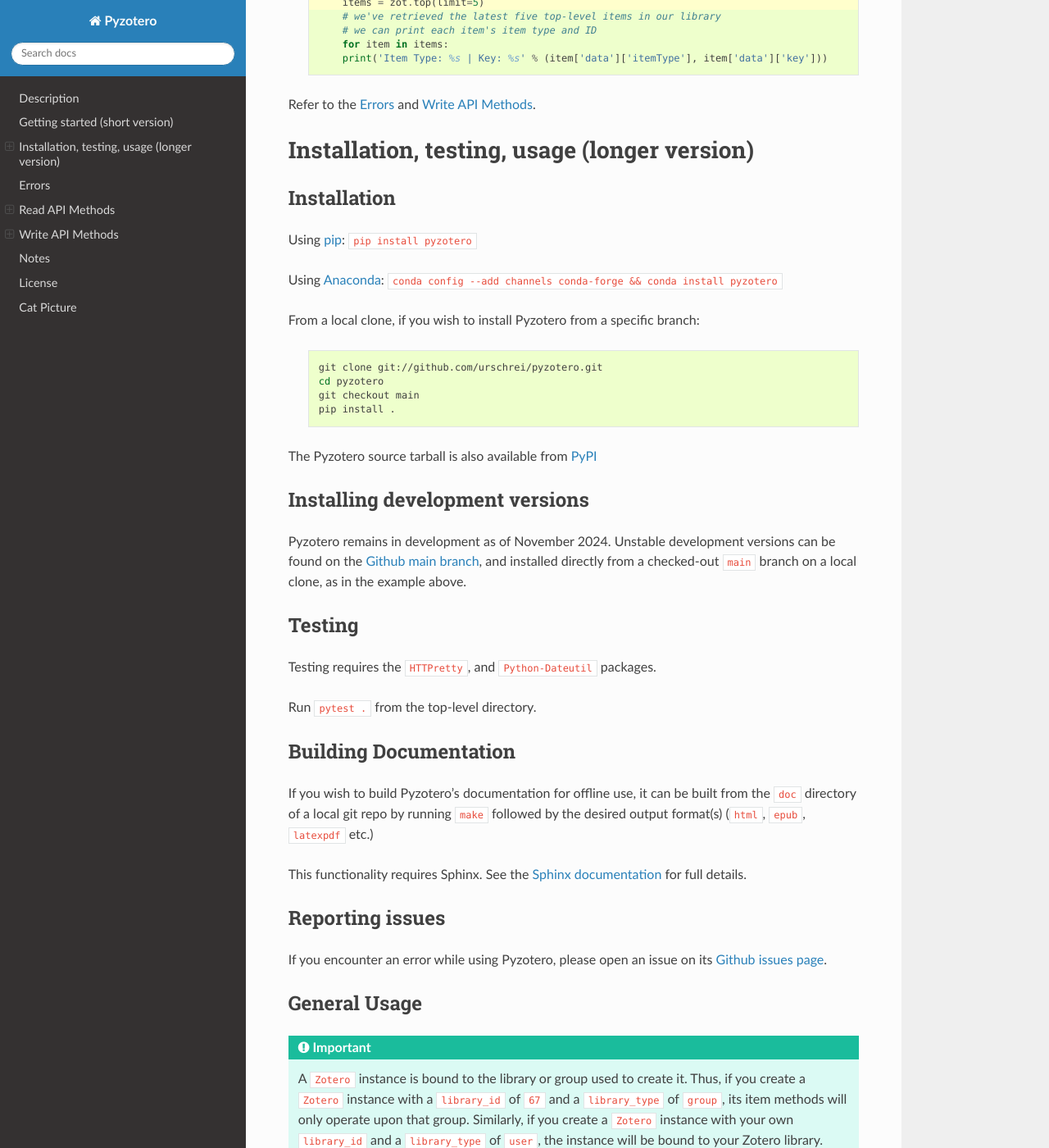
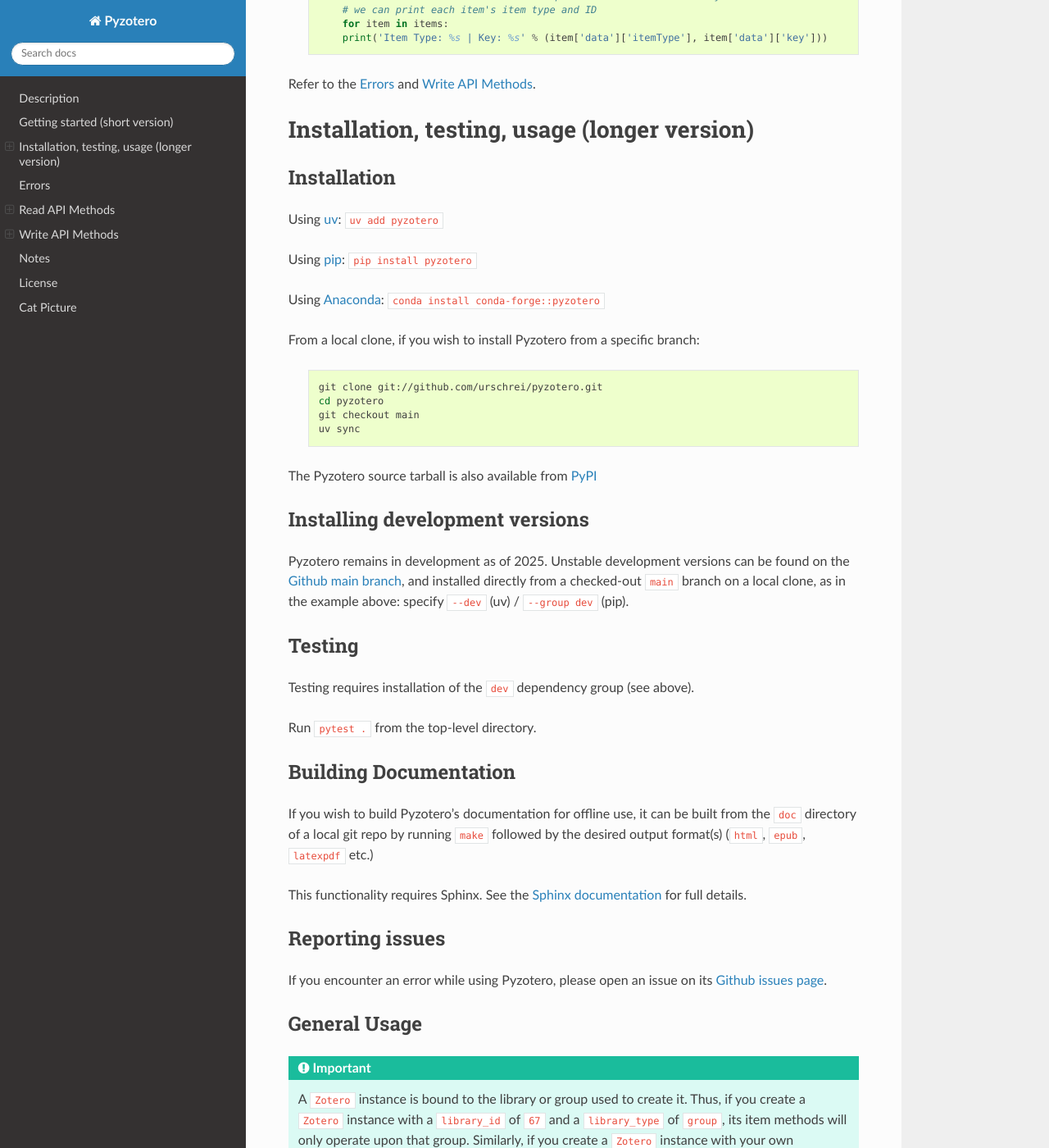
Before and after one commit to urschrei/pyzotero, a Sphinx documentation site: the page built from doc/index.rst, in a window 1280 px wide and 1400 px high, scrolled down 664 px. Shown: the whole window at 82% size. Built offline with Sphinx 7.4.7 and the Read the Docs theme 3.1.0, drawn with Linux system fonts in a browser that asks for light colours; some of the changed text lies outside the part shown.

Commit message:
Doc update

```diff
--- a/doc/index.rst
+++ b/doc/index.rst
@@ -14,7 +14,7 @@
 
 Getting started (short version)
 ===============================
-1. In a shell / prompt: ``pip install pyzotero`` or ``conda config --add channels conda-forge && conda install pyzotero``
+1. ``uv add pyzotero`` or ``pip install pyzotero`` or ``conda install conda-forge::pyzotero``
 2. You'll need the ID of the personal or group library you want to access:
 
   * Your **personal library ID** is available `here <https://www.zotero.org/settings/keys>`_, in the section ``Your userID for use in API calls``
@@ -48,9 +48,11 @@
 ============
 Installation
 ============
+Using `uv <https://docs.astral.sh/uv/concepts/projects/dependencies/#adding-dependencies>`_: ``uv add pyzotero``
+
 Using `pip <http://www.pip-installer.org/en/latest/index.html>`_: ``pip install pyzotero``
 
-Using `Anaconda <https://www.anaconda.com/distribution/>`_: ``conda config --add channels conda-forge && conda install pyzotero``
+Using `Anaconda <https://www.anaconda.com/distribution/>`_: ``conda install conda-forge::pyzotero``
 
 From a local clone, if you wish to install Pyzotero from a specific branch:
 
@@ -60,7 +62,7 @@
         git clone git://github.com/urschrei/pyzotero.git
         cd pyzotero
         git checkout main
-        pip install .
+        uv sync
 
 The Pyzotero source tarball is also available from `PyPI <http://pypi.python.org/pypi/Pyzotero>`_
 
@@ -69,13 +71,13 @@
 ===============================
 Installing development versions
 ===============================
-Pyzotero remains in development as of November 2024. Unstable development versions can be found on the `Github main branch <https://github.com/urschrei/pyzotero/tree/main>`_, and installed directly from a checked-out ``main`` branch on a local clone, as in the example above.
+Pyzotero remains in development as of 2025. Unstable development versions can be found on the `Github main branch <https://github.com/urschrei/pyzotero/tree/main>`_, and installed directly from a checked-out ``main`` branch on a local clone, as in the example above: specify ``--dev`` (uv) / ``--group dev`` (pip).
 
 
 =======
 Testing
 =======
-Testing requires the ``HTTPretty``, and ``Python-Dateutil`` packages.
+Testing requires installation of the ``dev`` dependency group (see above).
 
 Run ``pytest .`` from the top-level directory.
 
```
Also changed, not shown: README.md (+1 -1 lines).
